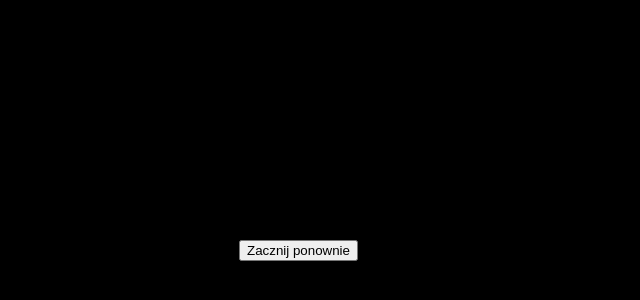
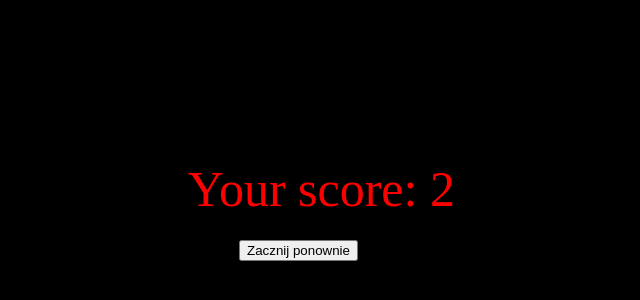
Before and after one commit to AdPiotrek/JsRunnerProject, a plain HTML site: page index.html in a window 1280 px wide. Shown: the part 160-460 px from the top of the page, without its empty margins (401-1041 px from the left). Drawn offline with Linux system fonts and the light colour scheme.

Commit message:
Add score

```diff
--- a/index.html
+++ b/index.html
@@ -7,6 +7,8 @@
 </head>
 <body>
 <button id="gameOverButton" style="visibility: hidden;">Zacznij ponownie</button>
+<text id="result" style="visibility: hidden;">Your score:</text>
+<text id="score" style="visibility: visible;"></text>
 <script type="text/javascript" src="pkRunner.js"></script>
 </body>
 </html>
--- a/pkRunner.js
+++ b/pkRunner.js
@@ -12,6 +12,8 @@ class Game {
         document.body.appendChild(this.canvas);
         platformBase = this.canvas.height - platformWidth;
         this.ground = [];
+        this.frame = 0;
+        this.points = 0;
         this.gapeLength = 0;
         this.platformLength = 0;
         this.background = new Image();
@@ -25,6 +27,8 @@ class Game {
     }
 
     init() {
+        this.frame = 0;
+        this.points = 0;
         this.spreadSheet = new SpriteSheet('assets/images/runner.png', 8, 1);
         this.player = new Player();
         this.player.anim = new Animation(this.spreadSheet, this.ctx);
@@ -66,7 +70,12 @@ class Game {
         let animFrame = 0;
         const animation = () => {
             if (this.isGameRunning) {
+                this.frame++;
+                if(this.frame % 50 === 0){
+                    this.points++;
+                }
                 animFrame++;
+                this.drawPoints();
                 this.ctx.clearRect(0, 0, this.canvas.width, this.canvas.height);
                 this.bgAnim.draw();
                 this.player.update();
@@ -112,15 +121,31 @@ class Game {
 
 
             const btn = document.getElementById('gameOverButton');
+            const result = document.getElementById('result');
+            const score = document.getElementById('score');
+            score.style.visibility = 'hidden';
             btn.style.visibility = 'visible';
+            result.style.color = 'Red';
+            result.innerHTML = "Your score: " + this.points.toString();
+            result.style.visibility = 'visible';
 
             btn.addEventListener('click', () => {
+                score.style.visibility = 'visible';
                 btn.style.visibility = 'hidden';
+                result.style.visibility = 'hidden';
                 this.init();
             })
 
 
         }
+    }
+
+    drawPoints(){
+        const score= document.getElementById('score');
+        score.style.left = 0 + "px";
+        score.style.top = 0 + "px";
+        score.style.color = 'Red';
+        score.innerHTML = "Actual score: " + this.points.toString();
     }
 }
 
--- a/pkRunnerStyles.css
+++ b/pkRunnerStyles.css
@@ -8,3 +8,10 @@ button {
     left: 50%;
     top: 50%;
 }
+
+text {
+    font-size: 50px;
+    position: fixed;
+    left: 46%;
+    top: 40%;
+}
```
